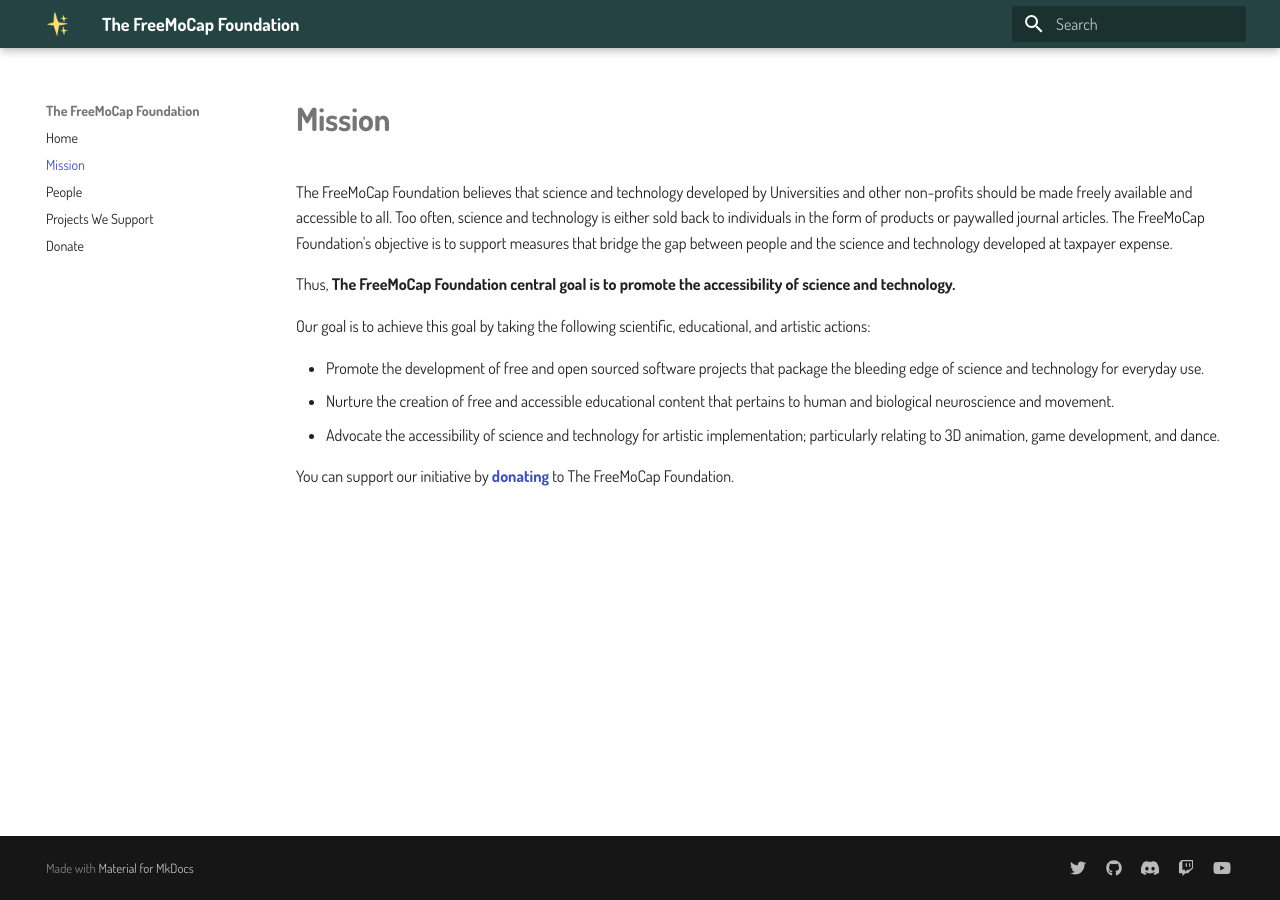
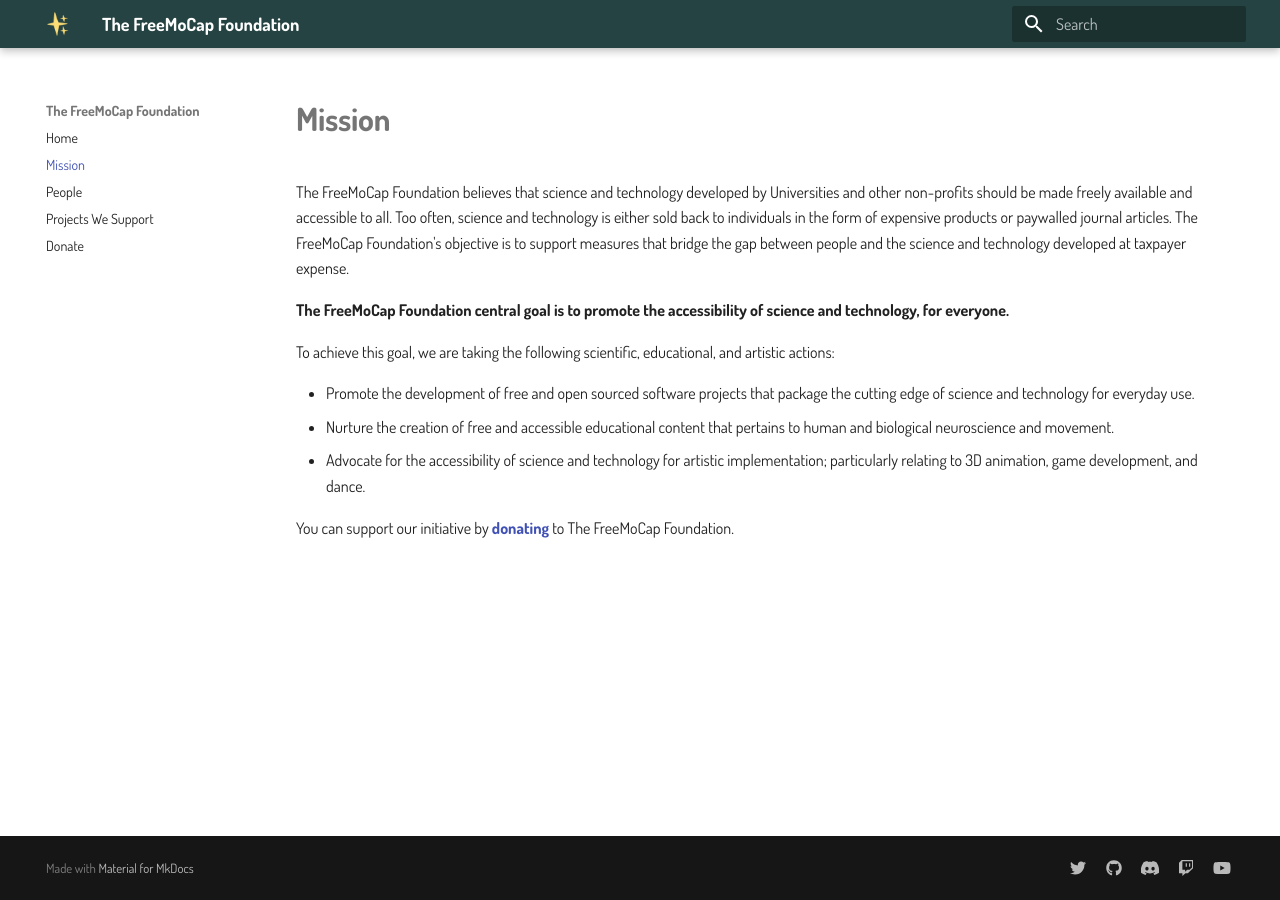
Before and after one commit to freemocap/freemocapfoundation_dot_org, an MkDocs documentation site: the page built from docs/mission.md, in a window 1280 px wide. Built offline with MkDocs 1.6.1 and Material for MkDocs 9.7.7, drawn with Linux system fonts in a browser that asks for light colours.

Commit message:
clean-up

```diff
--- a/docs/mission.md
+++ b/docs/mission.md
@@ -1,13 +1,13 @@
 # **Mission**
 
-The FreeMoCap Foundation believes that science and technology developed by Universities and other non-profits should be made freely available and accessible to all. Too often, science and technology is either sold back to individuals in the form of products or paywalled journal articles. The FreeMoCap Foundation's objective is to support measures that bridge the gap between people and the science and technology developed at taxpayer expense.
+The FreeMoCap Foundation believes that science and technology developed by Universities and other non-profits should be made freely available and accessible to all. Too often, science and technology is either sold back to individuals in the form of expensive products or paywalled journal articles. The FreeMoCap Foundation's objective is to support measures that bridge the gap between people and the science and technology developed at taxpayer expense.
 
-Thus, **The FreeMoCap Foundation central goal is to promote the accessibility of science and technology.**
+**The FreeMoCap Foundation central goal is to promote the accessibility of science and technology, for everyone.**
 
-Our goal is to achieve this goal by taking the following scientific, educational, and artistic actions:
+To achieve this goal, we are taking the following scientific, educational, and artistic actions:
 
-- Promote the development of free and open sourced software projects that package the bleeding edge of science and technology for everyday use.
+- Promote the development of free and open sourced software projects that package the cutting edge of science and technology for everyday use.
 - Nurture the creation of free and accessible educational content that pertains to human and biological neuroscience and movement.
-- Advocate the accessibility of science and technology for artistic implementation; particularly relating to 3D animation, game development, and dance.
+- Advocate for the accessibility of science and technology for artistic implementation; particularly relating to 3D animation, game development, and dance.
 
 You can support our initiative by [**donating**](donate.md) to The FreeMoCap Foundation.
```
Also changed, not shown: docs/index.md (+1 -1 lines), docs/our_projects.md (+1 -1 lines), docs/people.md (+4 -4 lines).
